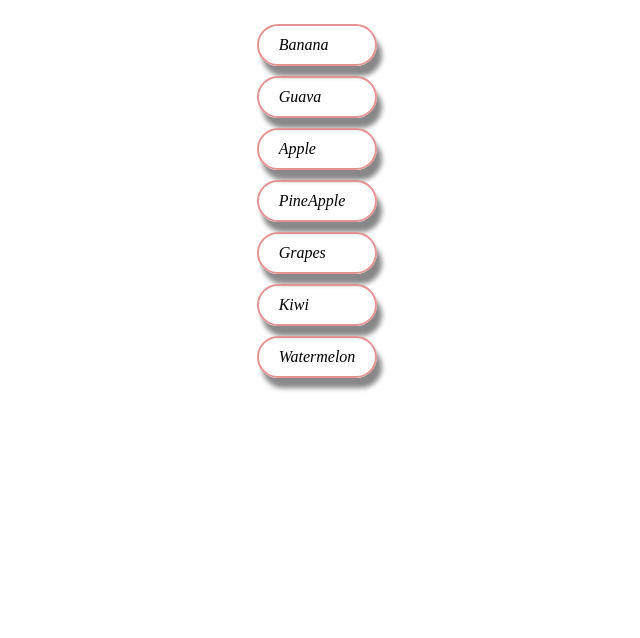
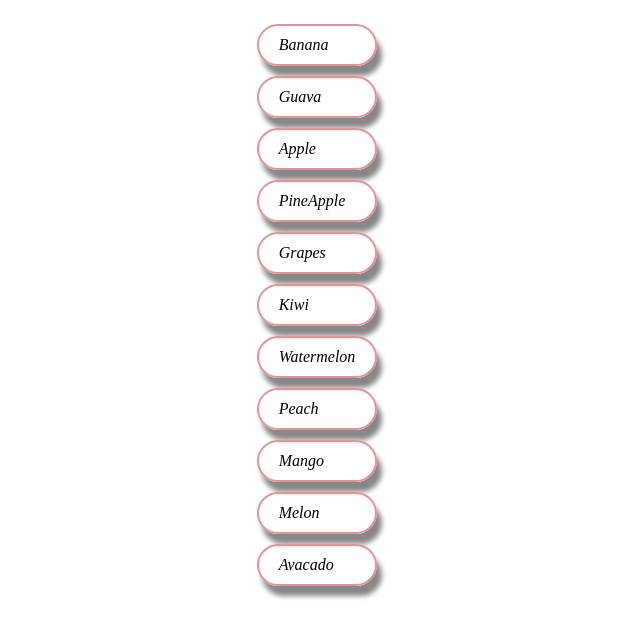
Before and after one commit to ramyam29/FruitsShop, a plain HTML site: page index.html in a window 1280 px wide. Shown: the whole page, without its empty margins (343-983 px from the left). Drawn offline with Linux system fonts and the light colour scheme.

Commit message:
Added fruits

```diff
--- a/index.html
+++ b/index.html
@@ -17,6 +17,10 @@
       <li data-emoji="🍇">Grapes<span class="emoji hidden"></span></li>
       <li data-emoji="🥝">Kiwi<span class="emoji hidden"></span></li>
       <li data-emoji="🍉">Watermelon<span class="emoji hidden"></span></li>
+      <li data-emoji="🍑">Peach<span class="emoji hidden"></span></li>
+      <li data-emoji="🥭">Mango<span class="emoji hidden"></span></li>
+      <li data-emoji="🍈">Melon<span class="emoji hidden"></span></li>
+      <li data-emoji="🥑">Avacado<span class="emoji hidden"></span></li>
     </ul>
 
     <script src="src/script.js"></script>
```
